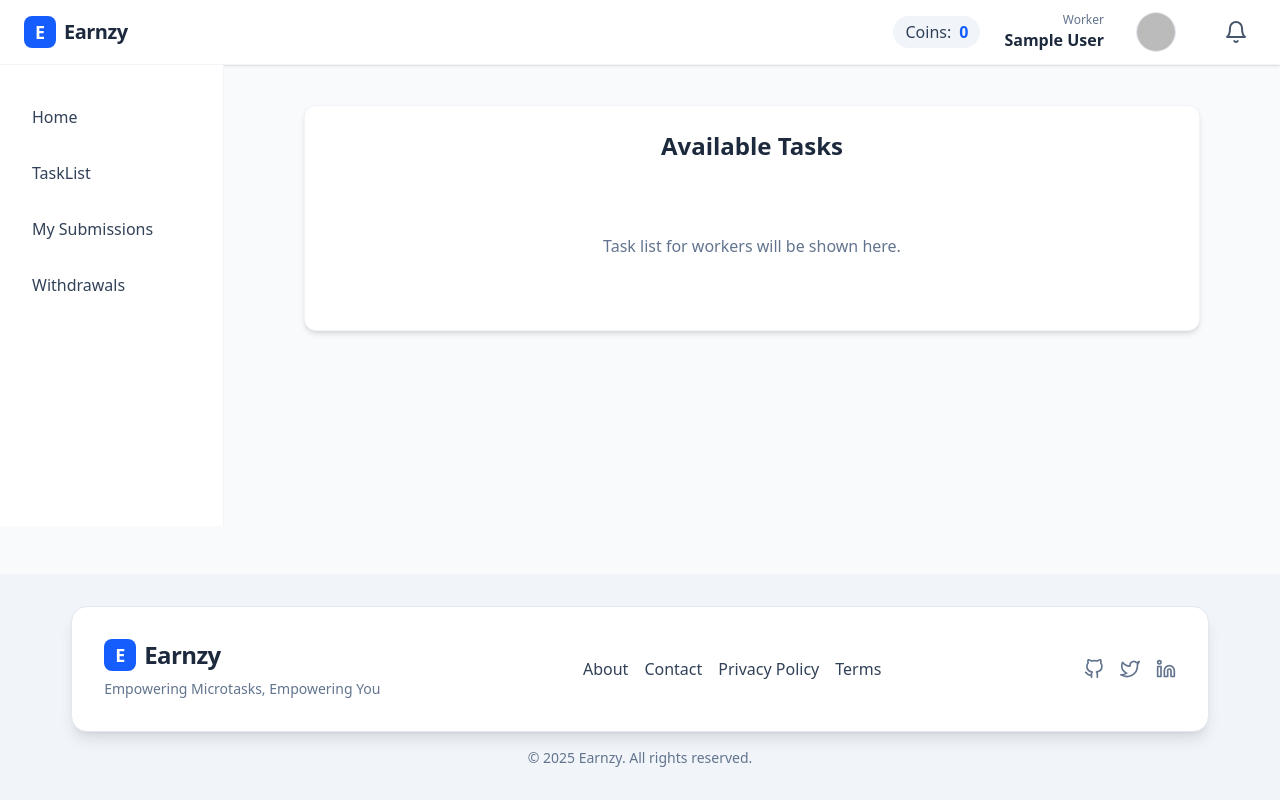
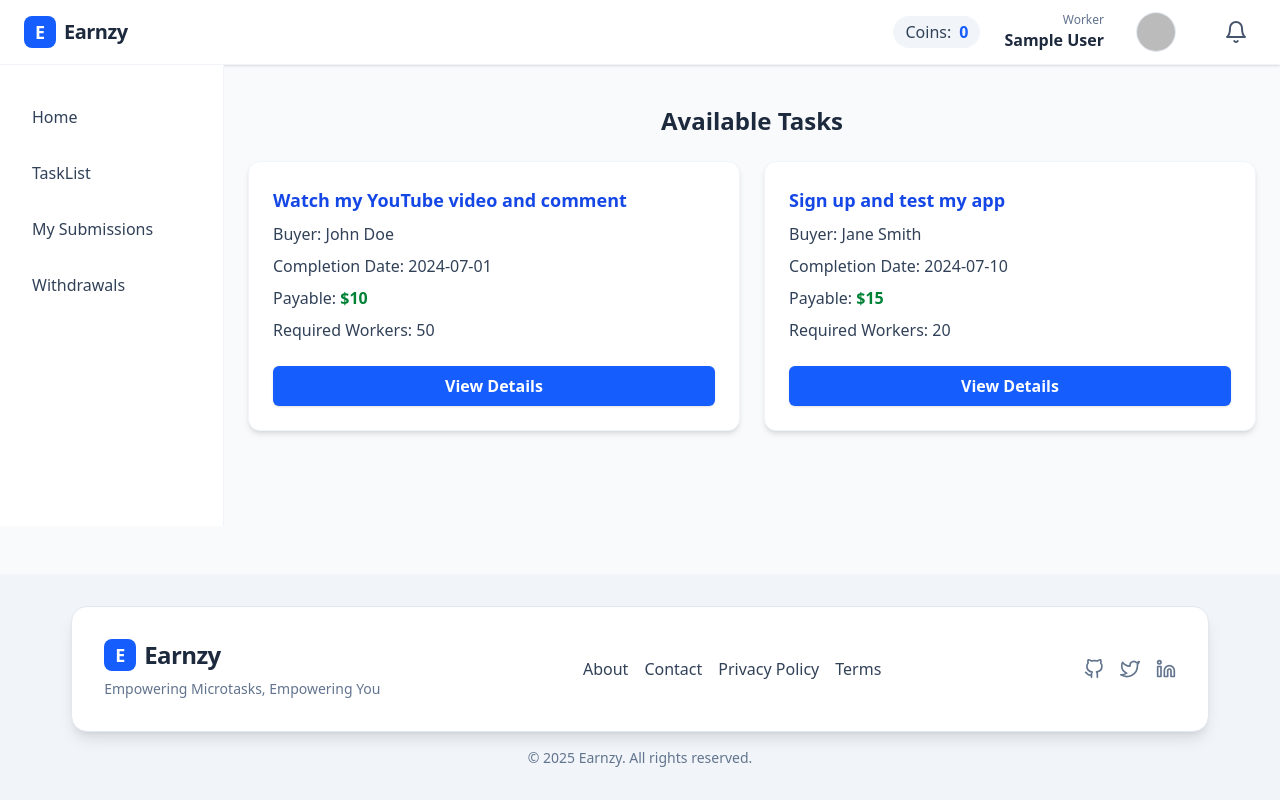
Before and after one commit to nishadmahmud/Earnzy-Client, a React (Vite) app: page /dashboard/tasks in a window 1280 px wide. Built offline with nearby package versions, Linux system fonts and the light colour scheme; no server answers; sample sign-in values are in the browser's storage.

Commit message:
Tasklistr

```diff
--- a/src/pages/Dashboard/Wroker/WorkerTaskList.jsx
+++ b/src/pages/Dashboard/Wroker/WorkerTaskList.jsx
@@ -1,10 +1,72 @@
-import React from 'react';
+import React, { useEffect, useState } from 'react';
+import { useNavigate } from 'react-router';
 
 const WorkerTaskList = () => {
+  const [tasks, setTasks] = useState([]);
+  const [loading, setLoading] = useState(true);
+  const navigate = useNavigate();
+
+  useEffect(() => {
+    fetchTasks();
+  }, []);
+
+  const fetchTasks = async () => {
+    setLoading(true);
+    // Placeholder: Fetch tasks from server where required_workers > 0
+    // const res = await fetch('http://localhost:5000/tasks/available');
+    // const data = await res.json();
+    // setTasks(data);
+    setTasks([
+      {
+        _id: '1',
+        title: 'Watch my YouTube video and comment',
+        buyerName: 'John Doe',
+        completionDate: '2024-07-01',
+        payableAmount: 10,
+        requiredWorkers: 50,
+      },
+      {
+        _id: '2',
+        title: 'Sign up and test my app',
+        buyerName: 'Jane Smith',
+        completionDate: '2024-07-10',
+        payableAmount: 15,
+        requiredWorkers: 20,
+      },
+    ]);
+    setLoading(false);
+  };
+
+  if (loading) {
+    return <div className="flex items-center justify-center h-64"><div className="animate-spin rounded-full h-12 w-12 border-b-2 border-blue-600"></div></div>;
+  }
+
   return (
-    <div className="max-w-4xl mx-auto bg-white p-6 rounded-xl shadow-md border border-slate-100 mt-4">
+    <div className="max-w-5xl mx-auto mt-4">
       <h2 className="text-2xl font-bold text-slate-800 mb-6 text-center">Available Tasks</h2>
-      <div className="text-center text-slate-500 py-12">Task list for workers will be shown here.</div>
+      {tasks.length === 0 ? (
+        <div className="text-center text-slate-500 py-12">No available tasks at the moment.</div>
+      ) : (
+        <div className="grid grid-cols-1 md:grid-cols-2 gap-6">
+          {tasks.map(task => (
+            <div key={task._id} className="bg-white p-6 rounded-xl shadow-md border border-slate-100 flex flex-col justify-between">
+              <div>
+                <h3 className="text-lg font-bold text-blue-700 mb-2">{task.title}</h3>
+                <div className="mb-2 text-slate-700"><span className="font-medium">Buyer:</span> {task.buyerName}</div>
+                <div className="mb-2 text-slate-700"><span className="font-medium">Completion Date:</span> {task.completionDate}</div>
+                <div className="mb-2 text-green-700 font-semibold"><span className="font-medium text-slate-700">Payable:</span> ${task.payableAmount}</div>
+                <div className="mb-2 text-slate-700"><span className="font-medium">Required Workers:</span> {task.requiredWorkers}</div>
+              </div>
+              <button
+                className="mt-4 px-6 py-2 bg-blue-600 hover:bg-blue-700 text-white font-semibold rounded-md shadow-sm transition-colors duration-200 focus:outline-none focus:ring-2 focus:ring-blue-500 focus:ring-offset-2"
+                onClick={() => navigate(`/dashboard/tasks/${task._id}`)}
+              >
+                View Details
+              </button>
+            </div>
+          ))}
+        </div>
+      )}
     </div>
   );
 };
```
